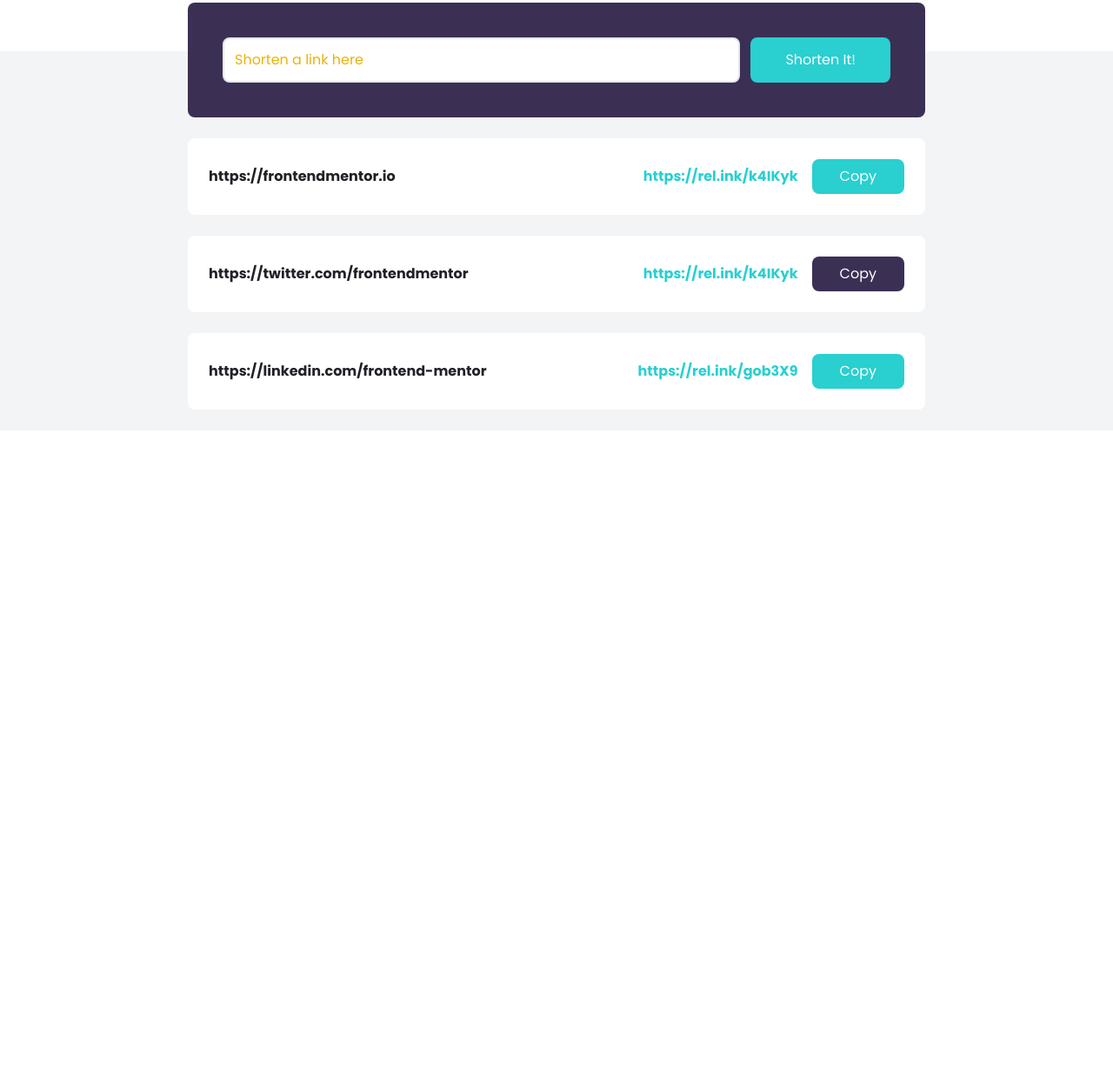
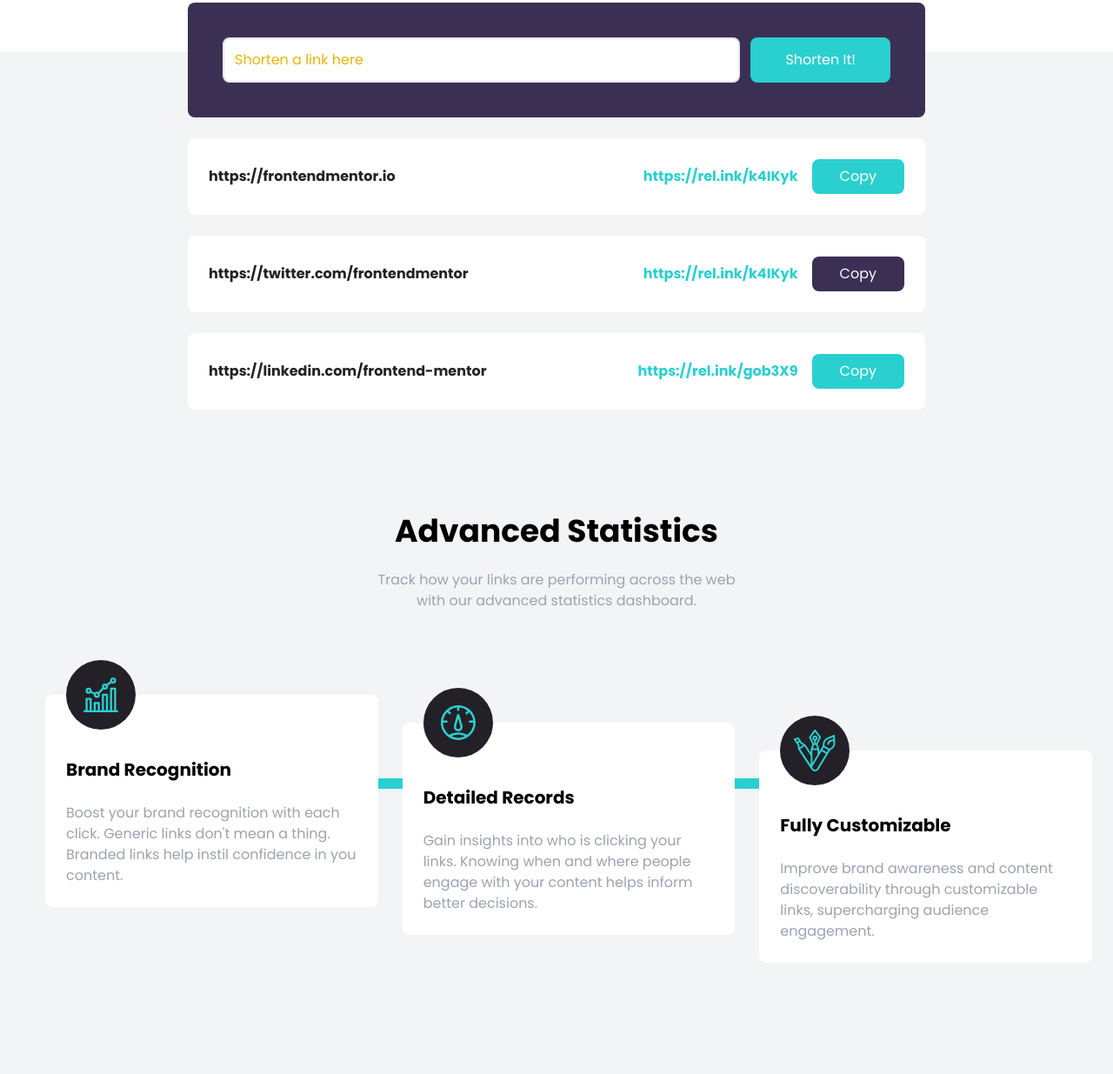
Before and after one commit to Dean92/shortly, a website: page index.html in a window 1280 px wide. Shown: the part 685-1920 px from the top of the page at 87% size. Before the commit the page ends 1180 px from the top, so only its background shows below. Drawn offline with Linux system fonts and the light colour scheme.

Commit message:
Added Feature Boxes.

```diff
--- a/index.html
+++ b/index.html
@@ -90,5 +90,59 @@
         </div>
       </div>
     </section>
+
+    <!-- Stats Section -->
+    <section id="stats" class="py-24 bg-gray-100">
+      <div class="container mx-auto px-3">
+        <h2 class="text-4xl mb-6 font-bold text-center">Advanced Statistics</h2>
+        <p class="max-w-xs mx-auto text-center text-gray-400 md:max-w-md">Track how your links are performing across the web with our advanced statistics dashboard.</p>
+      </div>
+    </section>
+
+    <!-- Feature Box Section -->
+    <section id="features" class="pb-32 bg-gray-100">
+      <div class="relative container flex flex-col items-start px-6 mx-auto md:flex-row md:space-x-7">
+        <!-- Horizontal Line -->
+        <div class="hidden absolute top-24 w-10/12 left-16 h-3 bg-cyan md:block"></div>
+        <!-- Vertical Line -->
+        <div class="absolute w-2 left-1/2 h-full -ml-1 bg-cyan md:hidden"></div>
+        <!-- Box 1 -->
+        <div class="relative flex flex-col p-6 space-y-6 bg-white rounded-lg md:w-1/3">
+          <!-- Image Positioning -->
+          <div class="absolute -ml-10 left-1/2 -top-10 md:left-16">
+            <!-- Image Container for Background & Center -->
+            <div class="flex items-center justify-center w-20 h-20 p-4 rounded-full bg-veryDarkViolet">
+              <img src="images/icon-brand-recognition.svg" alt="icon brand recognition" />
+            </div>
+          </div>
+          <h5 class="pt-6 text-xl font-bold text-center capitalize md:text-left">Brand Recognition</h5>
+          <p class="text-center text-gray-400 md:text-left">Boost your brand recognition with each click. Generic links don't mean a thing. Branded links help instil confidence in you content.</p>
+        </div>
+        <!-- Box 2 -->
+        <div class="relative flex flex-col mt-24 p-6 space-y-6 bg-white rounded-lg md:mt-8 md:w-1/3">
+          <!-- Image Positioning -->
+          <div class="absolute -ml-10 left-1/2 -top-10 md:left-16">
+            <!-- Image Container for Background & Center -->
+            <div class="flex items-center justify-center w-20 h-20 p-4 rounded-full bg-veryDarkViolet">
+              <img src="images/icon-detailed-records.svg" alt="icon detailed records" />
+            </div>
+          </div>
+          <h5 class="pt-6 text-xl font-bold text-center capitalize md:text-left">Detailed Records</h5>
+          <p class="text-center text-gray-400 md:text-left">Gain insights into who is clicking your links. Knowing when and where people engage with your content helps inform better decisions.</p>
+        </div>
+        <!-- Box 3 -->
+        <div class="relative flex flex-col mt-24 p-6 space-y-6 bg-white rounded-lg md:mt-16 md:w-1/3">
+          <!-- Image Positioning -->
+          <div class="absolute -ml-10 left-1/2 -top-10 md:left-16">
+            <!-- Image Container for Background & Center -->
+            <div class="flex items-center justify-center w-20 h-20 p-4 rounded-full bg-veryDarkViolet">
+              <img src="images/icon-fully-customizable.svg" alt="icon fully customizable" />
+            </div>
+          </div>
+          <h5 class="pt-6 text-xl font-bold text-center capitalize md:text-left">Fully customizable</h5>
+          <p class="text-center text-gray-400 md:text-left">Improve brand awareness and content discoverability through customizable links, supercharging audience engagement.</p>
+        </div>
+      </div>
+    </section>
   </body>
 </html>
```
Also changed, not shown: css/style.css.
